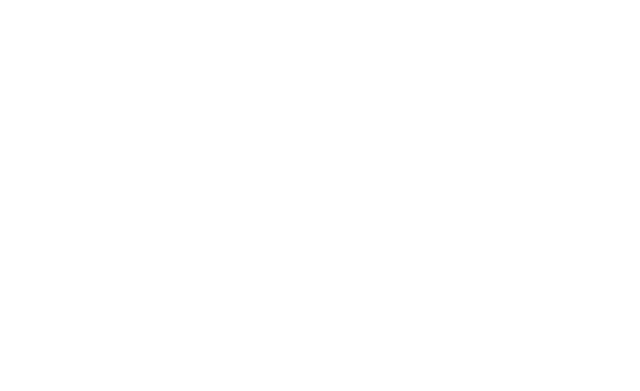
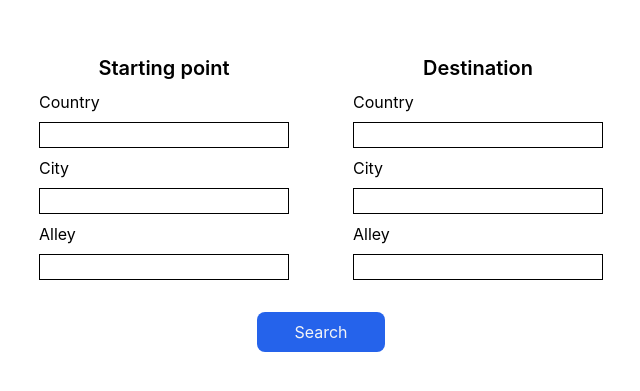
Before and after one commit to Izarothy/maps-api, a React (Create React App) app: page / in a window 1280 px wide. Shown: the part 197-588 px from the top of the page, without its empty margins (319-959 px from the left). Built offline with nearby package versions, Linux system fonts and the light colour scheme; no server answers.

Commit message:
Add two basic forms and call API with their inputs

```diff
--- a/package.json
+++ b/package.json
@@ -8,6 +8,7 @@
     "@testing-library/user-event": "^13.2.1",
     "react": "^18.0.0",
     "react-dom": "^18.0.0",
+    "react-hook-form": "^7.30.0",
     "react-scripts": "5.0.1",
     "web-vitals": "^2.1.0"
   },
@@ -47,6 +48,7 @@
     "eslint-plugin-react-hooks": "^4.3.0",
     "postcss": "^8.4.12",
     "prettier": "^2.6.2",
-    "tailwindcss": "^3.0.24"
+    "tailwindcss": "^3.0.24",
+    "typescript": "^4.6.3"
   }
 }
--- a/src/App.tsx
+++ b/src/App.tsx
@@ -1,7 +1,112 @@
 import * as React from 'react';
 
+import { useForm, SubmitHandler } from 'react-hook-form';
+
+const HERE_KEY = process.env.REACT_APP_HERE_KEY;
+
+const geoFetch = async (country: string, city: string, alley: string) => {
+  const res = await fetch(
+    `https://geocode.search.hereapi.com/v1/geocode?q=${country}+${city}+${alley}&apiKey=${HERE_KEY}`,
+  );
+
+  if (!res.ok) return null;
+  const data = await res.json();
+
+  return data;
+};
+
+type FormValues = {
+  sourceCountry: string;
+  sourceCity: string;
+  sourceAlley: string;
+  destCountry: string;
+  destCity: string;
+  destAlley: string;
+};
+
 function App() {
-  return <div className="App" />;
+  const { reset, handleSubmit, register } = useForm<FormValues>();
+
+  const onSubmit: SubmitHandler<FormValues> = async (data, e) => {
+    const { sourceCountry, sourceCity, destCountry, destCity } = data;
+
+    let { sourceAlley, destAlley } = data;
+
+    // The API params accept multiline strings separated by +
+    if (sourceAlley.split(' ').length > 1) {
+      sourceAlley = sourceAlley.split(' ').join('+');
+    }
+
+    if (destAlley.split(' ').length > 1) {
+      destAlley = destAlley.split(' ').join('+');
+    }
+
+    const source = await geoFetch(sourceCountry, sourceCity, sourceAlley);
+    const dest = await geoFetch(destCountry, destCity, destAlley);
+
+    console.log(source.items[0]);
+    console.log(dest.items[0]);
+    reset();
+  };
+
+  return (
+    <div className="min-h-screen grid place-items-center ">
+      <form className="flex flex-col" onSubmit={handleSubmit(onSubmit)}>
+        <main className="flex gap-16">
+          <section className="flex flex-col gap-2">
+            <h2 className="font-semibold text-xl text-center">
+              Starting point
+            </h2>
+            <label htmlFor="sourceCountry">Country</label>
+            <input
+              {...register('sourceCountry')}
+              className="border border-black"
+              name="sourceCountry"
+            />
+            <label htmlFor="sourceCity">City</label>
+            <input
+              {...register('sourceCity')}
+              className="border border-black"
+              name="sourceCity"
+            />
+            <label htmlFor="sourceAlley">Alley</label>
+            <input
+              {...register('sourceAlley')}
+              className="border border-black"
+              name="sourceAlley"
+            />
+          </section>
+          <section className="flex flex-col gap-2">
+            <h2 className="font-semibold text-xl text-center">Destination</h2>
+            <label htmlFor="country">Country</label>
+            <input
+              {...register('destCountry')}
+              className="border border-black"
+              name="destCountry"
+            />
+            <label htmlFor="city">City</label>
+            <input
+              {...register('destCity')}
+              className="border border-black"
+              name="destCity"
+            />
+            <label htmlFor="alley">Alley</label>
+            <input
+              {...register('destAlley')}
+              className="border border-black"
+              name="destAlley"
+            />
+          </section>
+        </main>
+
+        <input
+          className="px-6 py-2 w-32 mx-auto mt-8 rounded-lg bg-blue-600 text-gray-100"
+          type="submit"
+          value="Search"
+        />
+      </form>
+    </div>
+  );
 }
 
 export default App;
--- a/tsconfig.json
+++ b/tsconfig.json
@@ -2,6 +2,7 @@
   "compilerOptions": {
     "target": "es6",
     "jsx": "react",
+    "moduleResolution": "node",
     "baseUrl": "src"
   }
 }
```
Also changed, not shown: .eslintrc.json, 1 other file (tests, documents, lock files or other folders).
